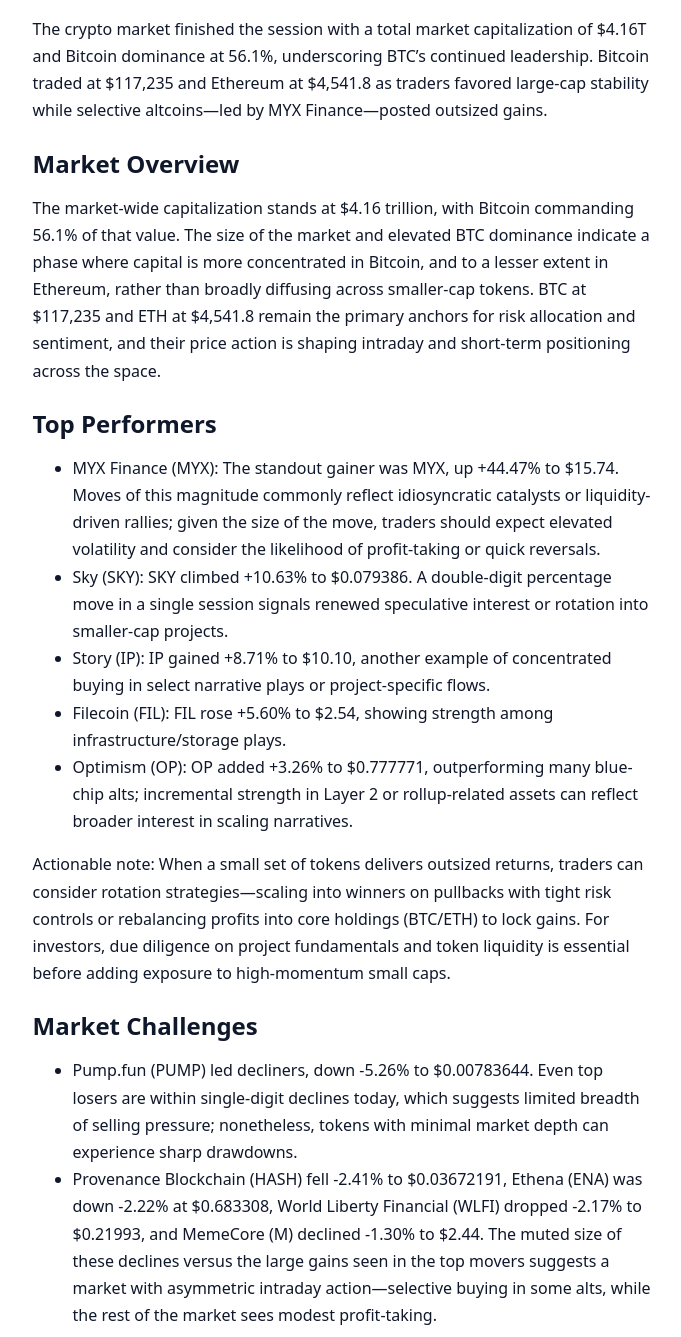
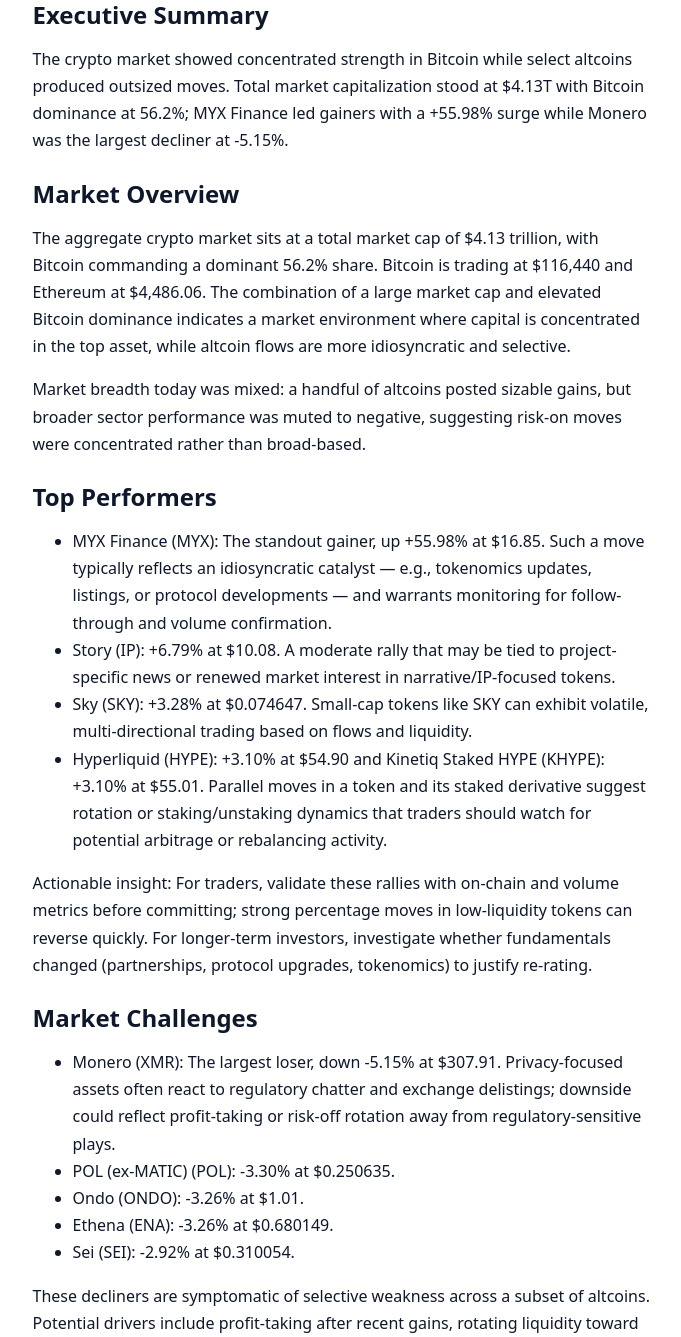
Before and after one commit to cryptowhizard/cryptowhizard.github.io, a Jekyll site: the page built from _posts/2025-09-17-market-analysis-2025-09-17.md, in a window 1280 px wide and 1400 px high, scrolled down 790 px, cut to the strip 63-1400 px from the top of the window. Shown: the whole strip, without its empty margins (298-979 px from the left). Built offline with Jekyll 4.4.1, drawn with Linux system fonts in a browser that asks for light colours; some web fonts are replaced; some of the changed text lies outside the part shown.

Commit message:
Add daily crypto market analysis for 2025-09-17

```diff
--- a/_posts/2025-09-17-market-analysis-2025-09-17.md
+++ b/_posts/2025-09-17-market-analysis-2025-09-17.md
@@ -1,6 +1,6 @@
 ---
 layout: post
-title: "Market Pulse: Bitcoin-Led Strength Narrows Altcoin Breadth as MYX Surges — September 17, 2025"
+title: "Quiet Concentration: Bitcoin-Led Market as Select Altcoins Spike — Daily Crypto Market Analysis (Sept 17, 2025)"
 date: 2025-09-17 14:00:00 -0500
 categories:
   - crypto
@@ -14,62 +14,67 @@
   - ethereum
   - altcoins
   - layer-1
-excerpt: "Actionable note: When a small set of tokens delivers outsized returns, traders can consider rotation strategies—scaling into winners on pullbacks with tight ris..."
+excerpt: "Market breadth today was mixed: a handful of altcoins posted sizable gains, but broader sector performance was muted to negative, suggesting risk-on moves were ..."
 author: "Crypto Market Tracker"
 published: true
 ---
 
 ## Executive Summary
-The crypto market finished the session with a total market capitalization of $4.16T and Bitcoin dominance at 56.1%, underscoring BTC's continued leadership. Bitcoin traded at $117,235 and Ethereum at $4,541.8 as traders favored large-cap stability while selective altcoins—led by MYX Finance—posted outsized gains.
+The crypto market showed concentrated strength in Bitcoin while select altcoins produced outsized moves. Total market capitalization stood at $4.13T with Bitcoin dominance at 56.2%; MYX Finance led gainers with a +55.98% surge while Monero was the largest decliner at -5.15%.
 
 ## Market Overview
-The market-wide capitalization stands at $4.16 trillion, with Bitcoin commanding 56.1% of that value. The size of the market and elevated BTC dominance indicate a phase where capital is more concentrated in Bitcoin, and to a lesser extent in Ethereum, rather than broadly diffusing across smaller-cap tokens. BTC at $117,235 and ETH at $4,541.8 remain the primary anchors for risk allocation and sentiment, and their price action is shaping intraday and short-term positioning across the space.
+The aggregate crypto market sits at a total market cap of $4.13 trillion, with Bitcoin commanding a dominant 56.2% share. Bitcoin is trading at $116,440 and Ethereum at $4,486.06. The combination of a large market cap and elevated Bitcoin dominance indicates a market environment where capital is concentrated in the top asset, while altcoin flows are more idiosyncratic and selective.
+
+Market breadth today was mixed: a handful of altcoins posted sizable gains, but broader sector performance was muted to negative, suggesting risk-on moves were concentrated rather than broad-based.
 
 ## Top Performers
-- MYX Finance (MYX): The standout gainer was MYX, up +44.47% to $15.74. Moves of this magnitude commonly reflect idiosyncratic catalysts or liquidity-driven rallies; given the size of the move, traders should expect elevated volatility and consider the likelihood of profit-taking or quick reversals.
-- Sky (SKY): SKY climbed +10.63% to $0.079386. A double-digit percentage move in a single session signals renewed speculative interest or rotation into smaller-cap projects.
-- Story (IP): IP gained +8.71% to $10.10, another example of concentrated buying in select narrative plays or project-specific flows.
-- Filecoin (FIL): FIL rose +5.60% to $2.54, showing strength among infrastructure/storage plays.
-- Optimism (OP): OP added +3.26% to $0.777771, outperforming many blue-chip alts; incremental strength in Layer 2 or rollup-related assets can reflect broader interest in scaling narratives.
+- MYX Finance (MYX): The standout gainer, up +55.98% at $16.85. Such a move typically reflects an idiosyncratic catalyst — e.g., tokenomics updates, listings, or protocol developments — and warrants monitoring for follow-through and volume confirmation.
+- Story (IP): +6.79% at $10.08. A moderate rally that may be tied to project-specific news or renewed market interest in narrative/IP-focused tokens.
+- Sky (SKY): +3.28% at $0.074647. Small-cap tokens like SKY can exhibit volatile, multi-directional trading based on flows and liquidity.
+- Hyperliquid (HYPE): +3.10% at $54.90 and Kinetiq Staked HYPE (KHYPE): +3.10% at $55.01. Parallel moves in a token and its staked derivative suggest rotation or staking/unstaking dynamics that traders should watch for potential arbitrage or rebalancing activity.
 
-Actionable note: When a small set of tokens delivers outsized returns, traders can consider rotation strategies—scaling into winners on pullbacks with tight risk controls or rebalancing profits into core holdings (BTC/ETH) to lock gains. For investors, due diligence on project fundamentals and token liquidity is essential before adding exposure to high-momentum small caps.
+Actionable insight: For traders, validate these rallies with on-chain and volume metrics before committing; strong percentage moves in low-liquidity tokens can reverse quickly. For longer-term investors, investigate whether fundamentals changed (partnerships, protocol upgrades, tokenomics) to justify re-rating.
 
 ## Market Challenges
-- Pump.fun (PUMP) led decliners, down -5.26% to $0.00783644. Even top losers are within single-digit declines today, which suggests limited breadth of selling pressure; nonetheless, tokens with minimal market depth can experience sharp drawdowns.
-- Provenance Blockchain (HASH) fell -2.41% to $0.03672191, Ethena (ENA) was down -2.22% at $0.683308, World Liberty Financial (WLFI) dropped -2.17% to $0.21993, and MemeCore (M) declined -1.30% to $2.44.
-The muted size of these declines versus the large gains seen in the top movers suggests a market with asymmetric intraday action—selective buying in some alts, while the rest of the market sees modest profit-taking.
+- Monero (XMR): The largest loser, down -5.15% at $307.91. Privacy-focused assets often react to regulatory chatter and exchange delistings; downside could reflect profit-taking or risk-off rotation away from regulatory-sensitive plays.
+- POL (ex-MATIC) (POL): -3.30% at $0.250635.
+- Ondo (ONDO): -3.26% at $1.01.
+- Ethena (ENA): -3.26% at $0.680149.
+- Sei (SEI): -2.92% at $0.310054.
 
-Potential drivers for underperformance include rotational flows into Bitcoin and major alts, profit-taking after recent rallies, and sector-specific headwinds (liquidity, tokenomics, or sentiment shifts). Assets with smaller market caps remain most exposed to rapid sentiment changes.
+These decliners are symptomatic of selective weakness across a subset of altcoins. Potential drivers include profit-taking after recent gains, rotating liquidity toward BTC/large-caps, or sector-specific headlines. Investors should assess whether declines are technical pullbacks within longer-term trends or the start of structural weakness.
 
 ## Sector Analysis
-- DeFi: +1.61% (15 coins tracked). DeFi delivered the strongest sectoral performance on the day, indicating renewed interest in yield and composability plays. Outperformance among DeFi names suggests rotation into protocols that benefit from active on-chain activity.
-- Layer 1: +1.28% (12 coins tracked). Layer 1s showed steady gains, reflecting appetite for base-layer exposure as traders weigh scalability narratives and ecosystem growth.
-- AI: -0.53% (8 coins tracked). The AI-themed subset lagged, posting a modest decline. This could reflect profit-taking after prior gains or short-term reallocation into more defensive assets like BTC and ETH.
+- DeFi: -0.45% (15 coins tracked). Slightly negative performance suggests modest profit-taking or consolidation after recent activity; DeFi still attracts capital but with measured flows.
+- Layer 1: -0.40% (12 coins tracked). Broadly flat-to-negative, indicating rotation toward Bitcoin or selective Layer 1 winners rather than sector-wide bid.
+- AI: -2.41% (8 coins tracked). Underperformance here could reflect a short-term cooling in narrative-driven flows or profit-taking after prior rallies.
 
-Takeaway: Sector dispersion remains meaningful—DeFi and Layer 1s are outperforming, while thematic pockets like AI are consolidating. Position sizing should reflect sector-specific volatility and thesis conviction.
+Interpretation: Sector dispersion is present — concentrated token-level rallies with mild to moderate sector weakness. Traders may find alpha by isolating high-conviction projects rather than betting on entire sectors.
 
 ## Technical Analysis (Qualitative)
-- Momentum: Bitcoin and Ethereum are the dominant momentum carriers. BTC at $117,235 continues to command market attention; its price action is influencing risk-on/risk-off flows. ETH at $4,541.8 remains tightly correlated with BTC but can exhibit independent strength driven by network activity.
-- Trend strength: The market exhibits a bias toward consolidation with selective strength in smaller-caps. The presence of large single-day winners alongside modest broad-market gains suggests the prevailing trend is one of cautious risk-on, not broad-based euphoria.
-- Risk levels: Volatility risk is elevated for small- and micro-cap tokens (e.g., MYX, SKY, IP). Larger-cap assets (BTC, ETH, FIL, OP) show comparatively lower volatility but remain sensitive to macro and liquidity shifts.
-- Positioning guidance: Traders should use size limits and well-defined exit rules. Consider employing tighter stops or scaling into positions over multiple entries for higher-volatility alts. For investors, maintain core allocation to BTC/ETH while using a defined percentage of your portfolio for higher-risk thematic or opportunistic positions.
+- Momentum: Bitcoin’s price level and 56.2% dominance indicate the market remains Bitcoin-centric. Momentum appears biased toward risk-on for BTC while altcoins exhibit higher variance — some showing strong short-term momentum (MYX), others weakening.
+- Trend Strength: The market structure is mixed — large-cap strength with selective altcoin outperformance. This pattern is typical of a market in selective accumulation rather than broad-based participation.
+- Volatility & Risk: Expect elevated volatility in small-cap names and thematic sectors (AI, niche DeFi). Liquidity is a key risk — large intraday swings can occur in lower-cap tokens. Position sizing and stop management are critical.
+- Trading insights: Favor setups that confirm with increased volume and on-chain activity. For swing traders, look for consolidation followed by breakout on volume; for intraday traders, manage exposure to liquidity gaps and slippage.
 
-Note: No specific numeric support or resistance levels are provided here; analysis is intentionally qualitative.
+Note: No specific dollar-level supports or resistances are provided here; traders should use their own charting to define numerical levels and risk parameters.
 
-## Market Outlook — What to Watch
-- Bitcoin dominance: At 56.1%, any meaningful shift downward could signal renewed broad altcoin rotation, while increases would likely concentrate gains in BTC.
-- Sector flows: Watch DeFi and Layer 1 metrics (volume, active addresses) for confirmation of continued outperformance.
-- Liquidity and order book depth in top-moving small caps: Large percentage moves often reverse quickly when liquidity is thin.
-- Macro and regulatory headlines: These remain potential market movers that can quickly flip sentiment.
-- ETH-BTC correlation: Divergence would create tradeable opportunities between large-cap alts and BTC.
+## Market Outlook
+Near term, the market could continue to be led by Bitcoin with altcoins reacting to idiosyncratic catalysts and sector rotations. Watch for:
+- Bitcoin dominance shifts: further increases could compress altcoin performance; decreases could reignite broader altcoin participation.
+- Volume confirmation on top gainers: sustained volume on MYX and other winners would indicate follow-through; lack of volume suggests potential short-lived spikes.
+- Regulatory headlines and macro developments: these remain upside/downside risks, particularly for privacy and stablecoin-adjacent tokens.
+- Sector re-rating: AI-related tokens may resume leadership on renewed narrative flow or product releases, but are vulnerable to quick reversals.
 
-Strategic actions: Traders should monitor intraday volume and on-chain indicators to confirm moves before committing size; longer-term investors should set rebalancing rules to capture gains from volatile altcoin surges without overexposure.
+Actionable checklist:
+- Traders: require volume confirmation and predefined risk entries/exits; avoid chasing extreme moves without liquidity assessment.
+- Investors: reassess conviction in tokens that materially outperformed or underperformed; consider dollar-cost averaging or rebalancing based on long-term thesis and risk tolerance.
 
 ## Key Takeaways
-- Total market cap is $4.16T with Bitcoin dominance at 56.1%, highlighting a BTC-centered market structure.
-- MYX Finance led gains with +44.47% to $15.74, while Pump.fun was the largest decliner at -5.26% to $0.00783644—illustrating concentrated, high-volatility moves in small caps.
-- DeFi (+1.61%) and Layer 1 (+1.28%) outperformed, while AI (-0.53%) lagged, signaling sector rotation rather than uniform strength.
-- Risk management is essential: use position sizing, defined exits, and monitor liquidity when trading high-momentum small-cap tokens.
+- The market cap is $4.13T with Bitcoin dominance at 56.2%, underscoring a Bitcoin-led market environment.
+- MYX Finance led gainers with +55.98% at $16.85; Monero was the top loser at -5.15% at $307.91.
+- Sector performance was mixed: DeFi -0.45% (15 coins), Layer 1 -0.40% (12 coins), AI -2.41% (8 coins).
+- Actionable guidance: validate rallies with volume/on-chain activity, manage position sizing in low-liquidity tokens, and monitor Bitcoin dominance and macro headlines for directional cues.
 
 Disclaimer
-This post is for informational purposes only and does not constitute financial, investment, or trading advice. Cryptocurrency trading involves significant risk and may not be suitable for all investors. Always perform your own research and consult a licensed financial professional before making investment decisions.
+This content is for informational purposes only and does not constitute financial, investment, or trading advice. Cryptocurrency investing carries substantial risk and may not be suitable for all investors. Always perform your own research and consult a licensed financial professional before making investment decisions.
```
